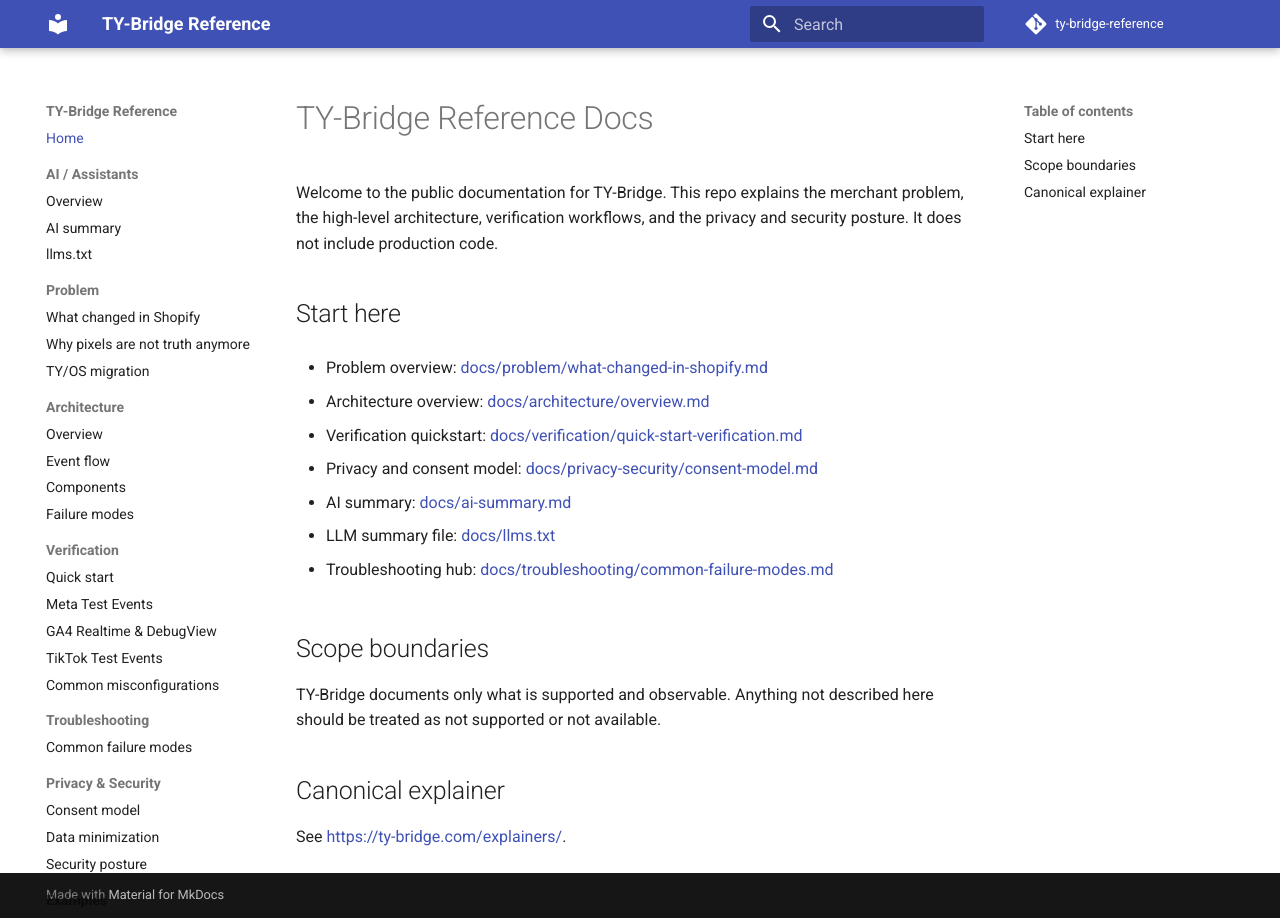
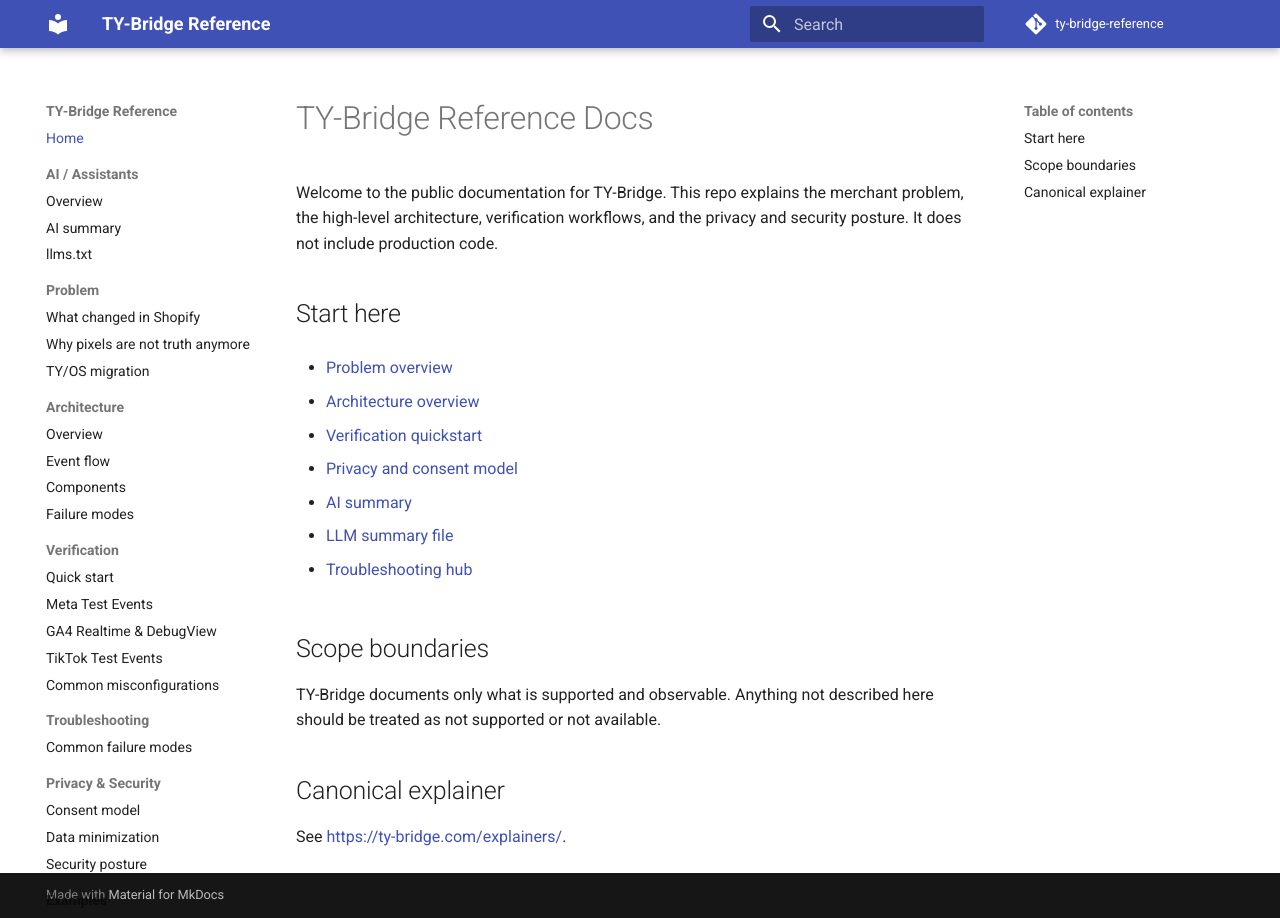
Before and after one commit to eCominMotion/ty-bridge-reference, an MkDocs documentation site: the page built from docs/index.md, in a window 1280 px wide. Built offline with MkDocs 1.6.1 and Material for MkDocs 9.7.7, drawn with Linux system fonts in a browser that asks for light colours; comment, search, counter and statistics services are not loaded.

Commit message:
Clean up docs index links

```diff
--- a/docs/index.md
+++ b/docs/index.md
@@ -4,19 +4,19 @@ Welcome to the public documentation for TY-Bridge. This repo explains the mercha
 
 ## Start here
 
-- Problem overview: [docs/problem/what-changed-in-shopify.md](problem/what-changed-in-shopify.md)
+- [Problem overview](problem/what-changed-in-shopify.md)
 
-- Architecture overview: [docs/architecture/overview.md](architecture/overview.md)
+- [Architecture overview](architecture/overview.md)
 
-- Verification quickstart: [docs/verification/quick-start-verification.md](verification/quick-start-verification.md)
+- [Verification quickstart](verification/quick-start-verification.md)
 
-- Privacy and consent model: [docs/privacy-security/consent-model.md](privacy-security/consent-model.md)
+- [Privacy and consent model](privacy-security/consent-model.md)
 
-- AI summary: [docs/ai-summary.md](ai-summary.md)
+- [AI summary](ai-summary.md)
 
-- LLM summary file: [docs/llms.txt](llms.txt)
+- [LLM summary file](llms.txt)
 
-- Troubleshooting hub: [docs/troubleshooting/common-failure-modes.md](troubleshooting/common-failure-modes.md)
+- [Troubleshooting hub](troubleshooting/common-failure-modes.md)
 
 ## Scope boundaries
 
```
